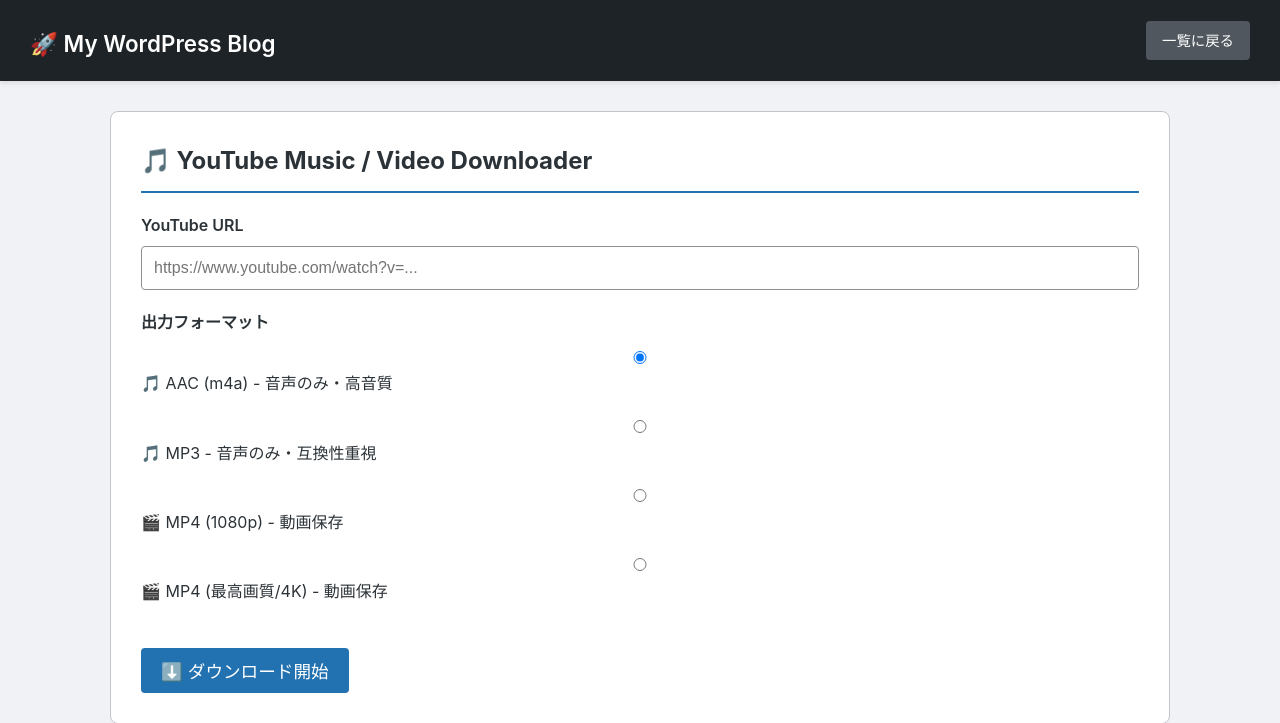
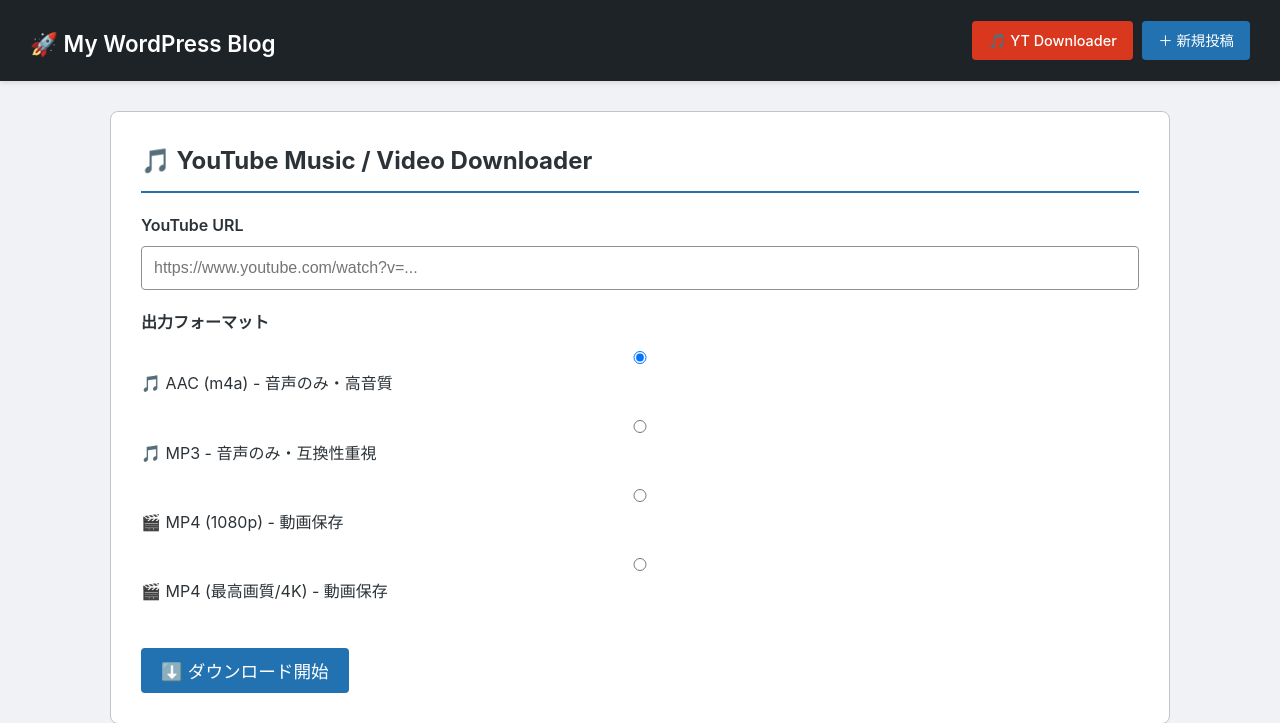
Before and after one commit to tomoyachi2/my-flask-blog, a Flask app: page /youtube in a window 1280 px wide. Shown: the top 723 px of the page. Run offline with Flask 3, Linux system fonts and the light colour scheme.

Commit message:
Update youtube.html

```diff
--- a/my_blog/templates/youtube.html
+++ b/my_blog/templates/youtube.html
@@ -8,9 +8,12 @@
 </head>
 <body>
     <header>
-        <h1><a href="{{ url_for('index') }}">🚀 My WordPress Blog</a></h1>
-        <a href="{{ url_for('index') }}" class="btn" style="background-color: #50575e;">一覧に戻る</a>
-    </header>
+    <h1><a href="{{ url_for('index') }}">🚀 My WordPress Blog</a></h1>
+    <div>
+        <a href="{{ url_for('youtube') }}" class="btn" style="background-color: #d9381e; margin-right: 5px;">🎵 YT Downloader</a>
+        <a href="{{ url_for('create') }}" class="btn">＋ 新規投稿</a>
+    </div>
+</header>
 
     <div class="container" style="grid-template-columns: 1fr;">
         <main class="form-card">
```
